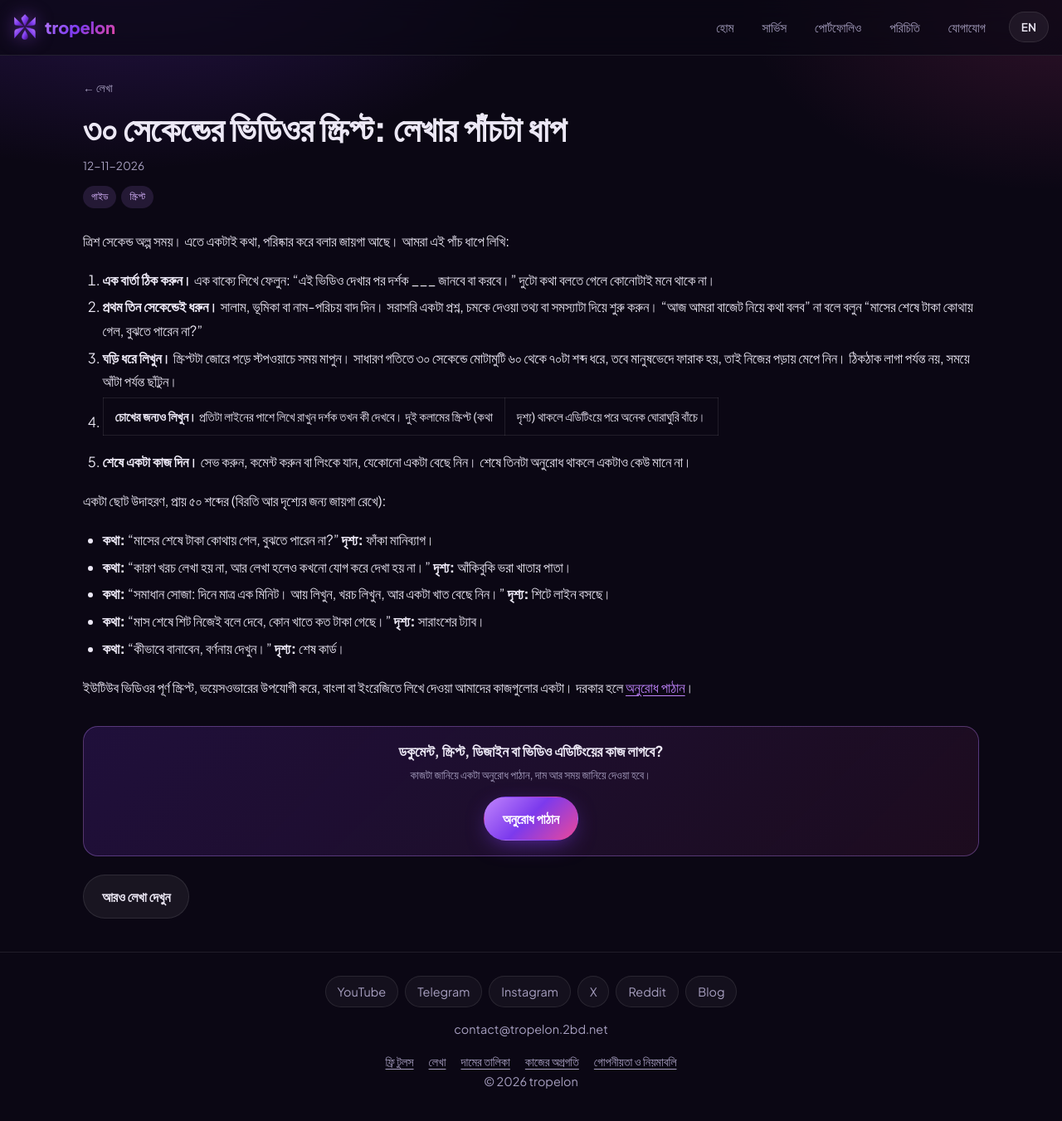
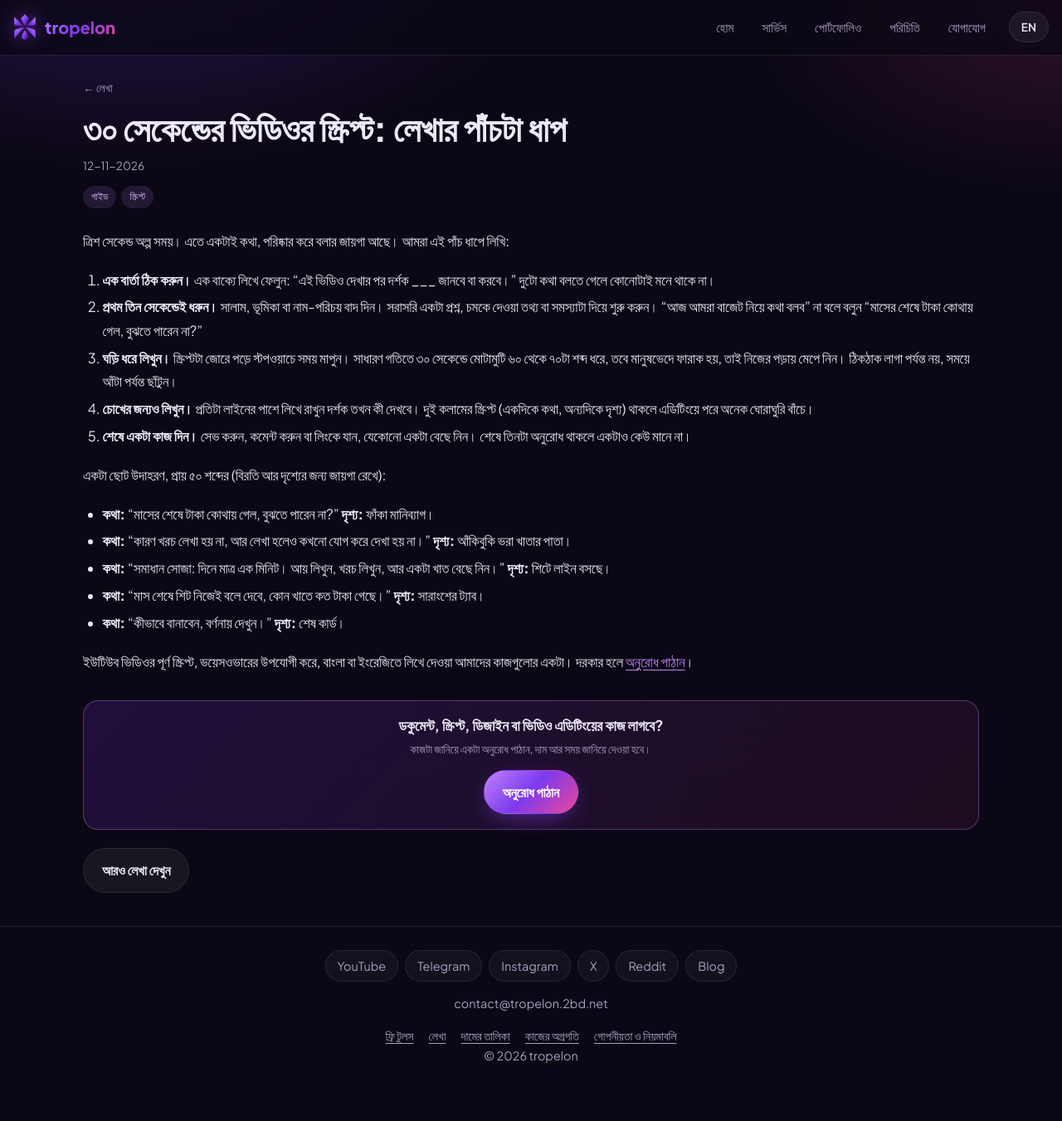
Before and after one commit to tropelon/Ponzile, a Jekyll site: the page built from _posts/2026-11-12-short-video-script-guide.md, in a window 1280 px wide and 1352 px high. Shown: the whole window at 83% size. Built offline with Jekyll 4.4.1, drawn with Linux system fonts in a browser that asks for light colours.

Commit message:
Update 2026-11-12-short-video-script-guide.md

```diff
--- a/_posts/2026-11-12-short-video-script-guide.md
+++ b/_posts/2026-11-12-short-video-script-guide.md
@@ -31,7 +31,7 @@ body_en: |
 1. **এক বার্তা ঠিক করুন।** এক বাক্যে লিখে ফেলুন: "এই ভিডিও দেখার পর দর্শক ___ জানবে বা করবে।" দুটো কথা বলতে গেলে কোনোটাই মনে থাকে না।
 2. **প্রথম তিন সেকেন্ডেই ধরুন।** সালাম, ভূমিকা বা নাম-পরিচয় বাদ দিন। সরাসরি একটা প্রশ্ন, চমকে দেওয়া তথ্য বা সমস্যাটা দিয়ে শুরু করুন। "আজ আমরা বাজেট নিয়ে কথা বলব" না বলে বলুন "মাসের শেষে টাকা কোথায় গেল, বুঝতে পারেন না?"
 3. **ঘড়ি ধরে লিখুন।** স্ক্রিপ্টটা জোরে পড়ে স্টপওয়াচে সময় মাপুন। সাধারণ গতিতে ৩০ সেকেন্ডে মোটামুটি ৬০ থেকে ৭০টা শব্দ ধরে, তবে মানুষভেদে ফারাক হয়, তাই নিজের পড়ায় মেপে নিন। ঠিকঠাক লাগা পর্যন্ত নয়, সময়ে আঁটা পর্যন্ত ছাঁটুন।
-4. **চোখের জন্যও লিখুন।** প্রতিটা লাইনের পাশে লিখে রাখুন দর্শক তখন কী দেখবে। দুই কলামের স্ক্রিপ্ট (কথা | দৃশ্য) থাকলে এডিটিংয়ে পরে অনেক ঘোরাঘুরি বাঁচে।
+4. **চোখের জন্যও লিখুন।** প্রতিটা লাইনের পাশে লিখে রাখুন দর্শক তখন কী দেখবে। দুই কলামের স্ক্রিপ্ট (একদিকে কথা, অন্যদিকে দৃশ্য) থাকলে এডিটিংয়ে পরে অনেক ঘোরাঘুরি বাঁচে।
 5. **শেষে একটা কাজ দিন।** সেভ করুন, কমেন্ট করুন বা লিংকে যান, যেকোনো একটা বেছে নিন। শেষে তিনটা অনুরোধ থাকলে একটাও কেউ মানে না।
 
 একটা ছোট উদাহরণ, প্রায় ৫০ শব্দের (বিরতি আর দৃশ্যের জন্য জায়গা রেখে):
```
Also changed, not shown: other parts of _posts/2026-11-12-short-video-script-guide.md (+1 -1 lines).
